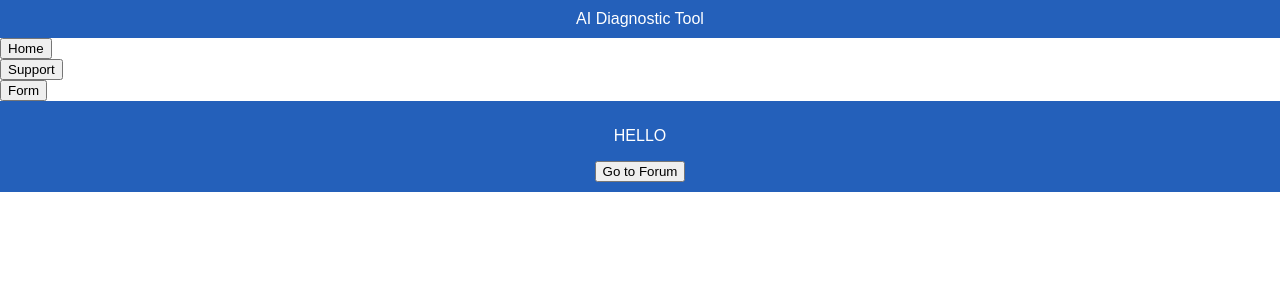
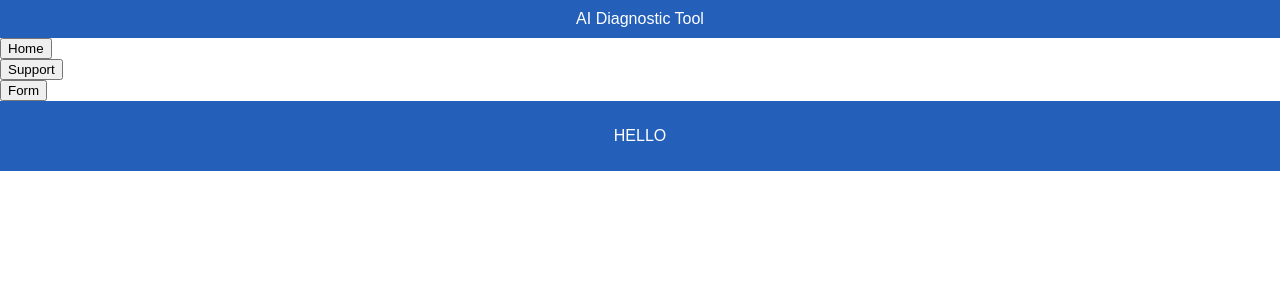
Before and after one commit to SWE-Practicum-AI-Diagnostic-Tool/SWE-Practicum-AI-Diagnostic-Tool, a Vue app: page / in a window 1280 px wide. Shown: the top 300 px of the page. Built offline with nearby package versions, Linux system fonts and the light colour scheme.

Commit message:
Quick update to Home Page
Just getting ride of router links in home.vue

```diff
--- a/src/components/Home.vue
+++ b/src/components/Home.vue
@@ -5,7 +5,6 @@
         </main>
     <header>
         <p> HELLO </p>
-        <button v-on:click="goToForm">Go to Forum</button>
     </header>
     </div>
 </template>
@@ -17,9 +16,6 @@ export default {
         NaviBar
     },
         methods:{
-            goToForm(){
-                this.$router.push('/form');
-            }
         }
     }
 </script>
```
